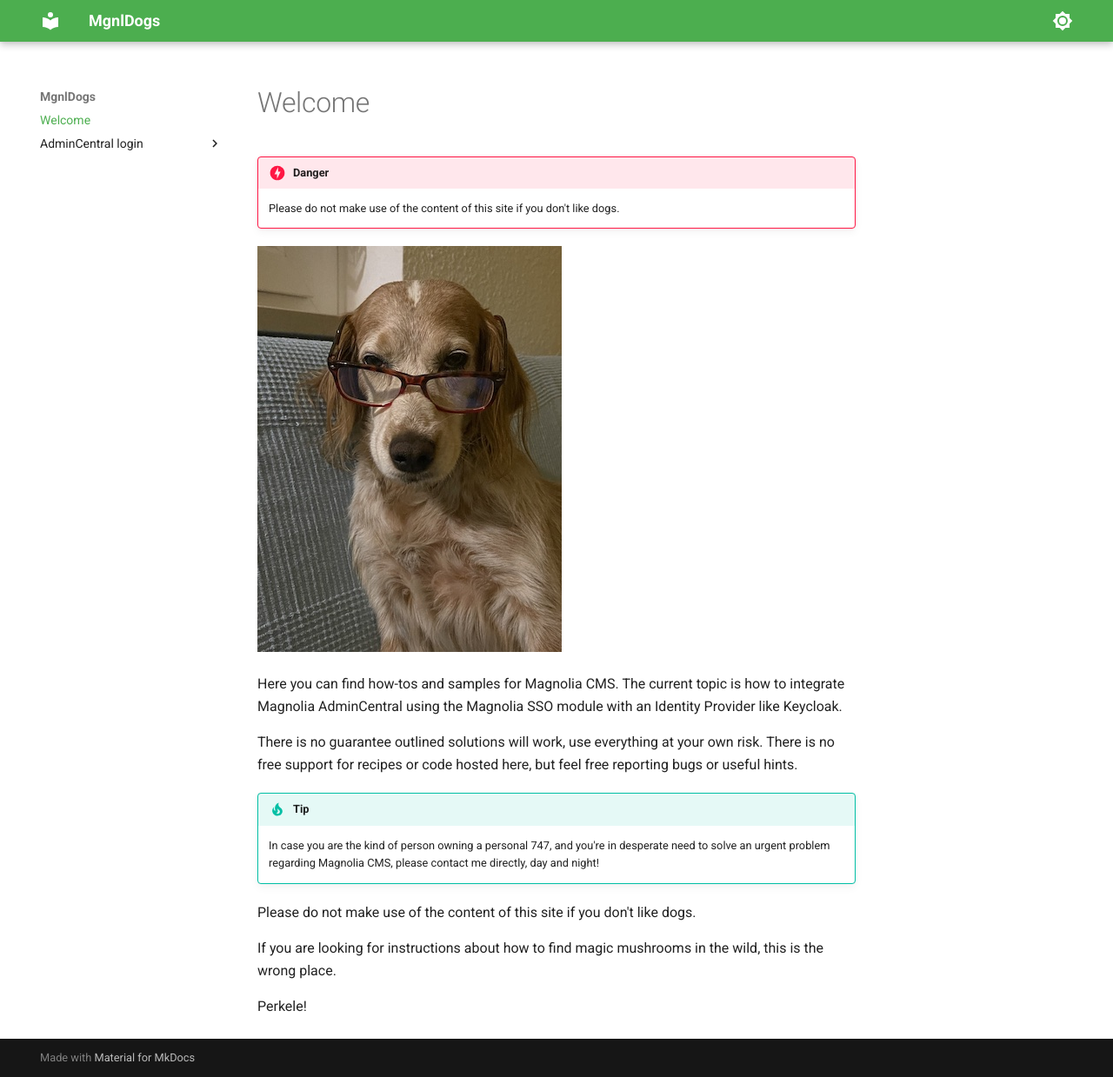
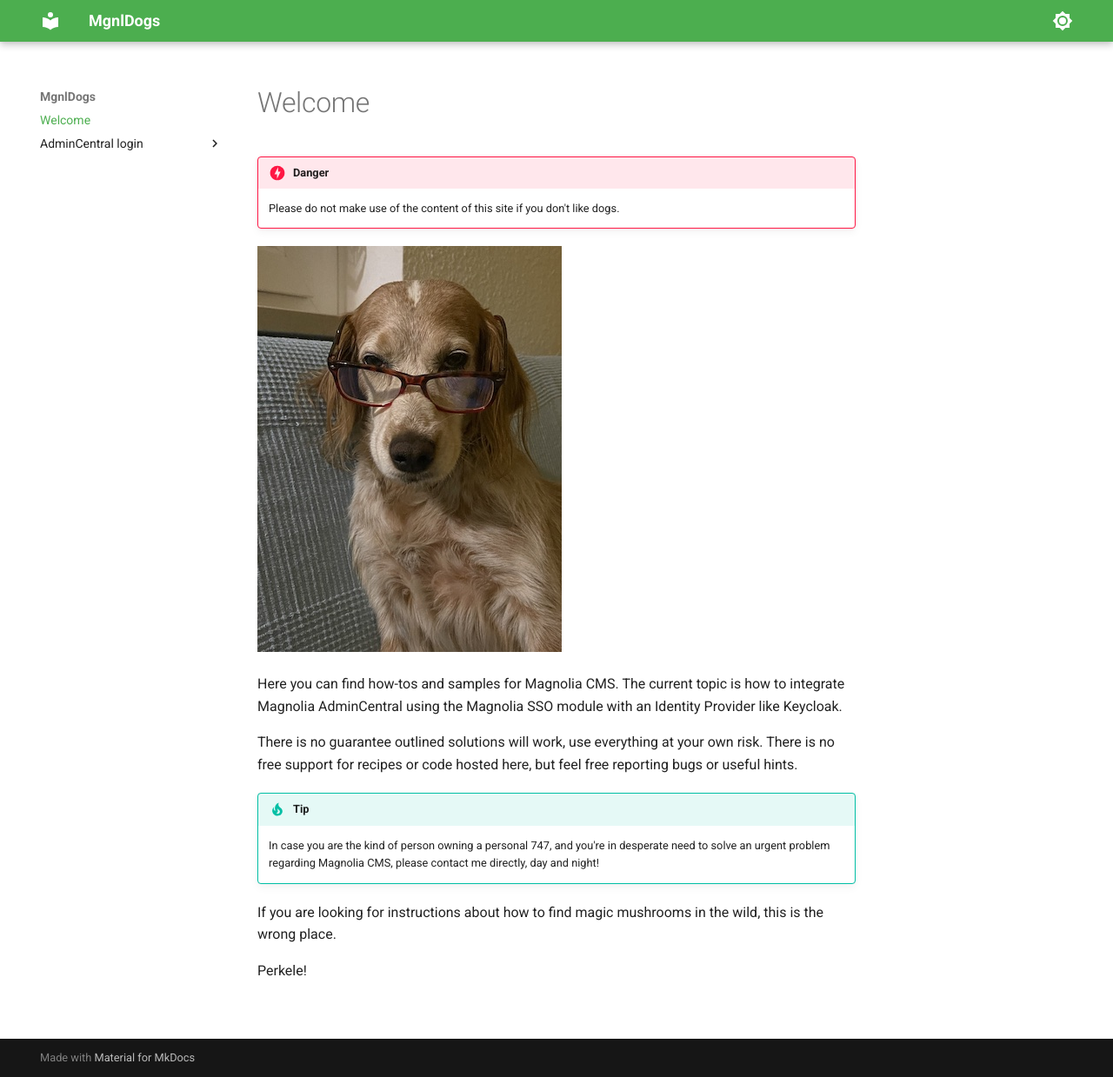
Before and after one commit to serpensalbus/MgnlDogs, an MkDocs documentation site: the page built from docs/index.md, in a window 1280 px wide and 1239 px high. Shown: the whole window at 87% size. Built offline with MkDocs 1.6.1 and Material for MkDocs 9.7.7, drawn with Linux system fonts in a browser that asks for light colours.

Commit message:
Removed duplicate content.

```diff
--- a/docs/index.md
+++ b/docs/index.md
@@ -14,8 +14,6 @@ There is no guarantee outlined solutions will work, use everything at your own r
 
     In case you are the kind of person owning a personal 747, and you're in desperate need to solve an urgent problem regarding Magnolia CMS, please contact me directly, day and night!
 
-Please do not make use of the content of this site if you don't like dogs.
-
 If you are looking for instructions about how to find magic mushrooms in the wild, this is the wrong place.
 
 Perkele!
```
